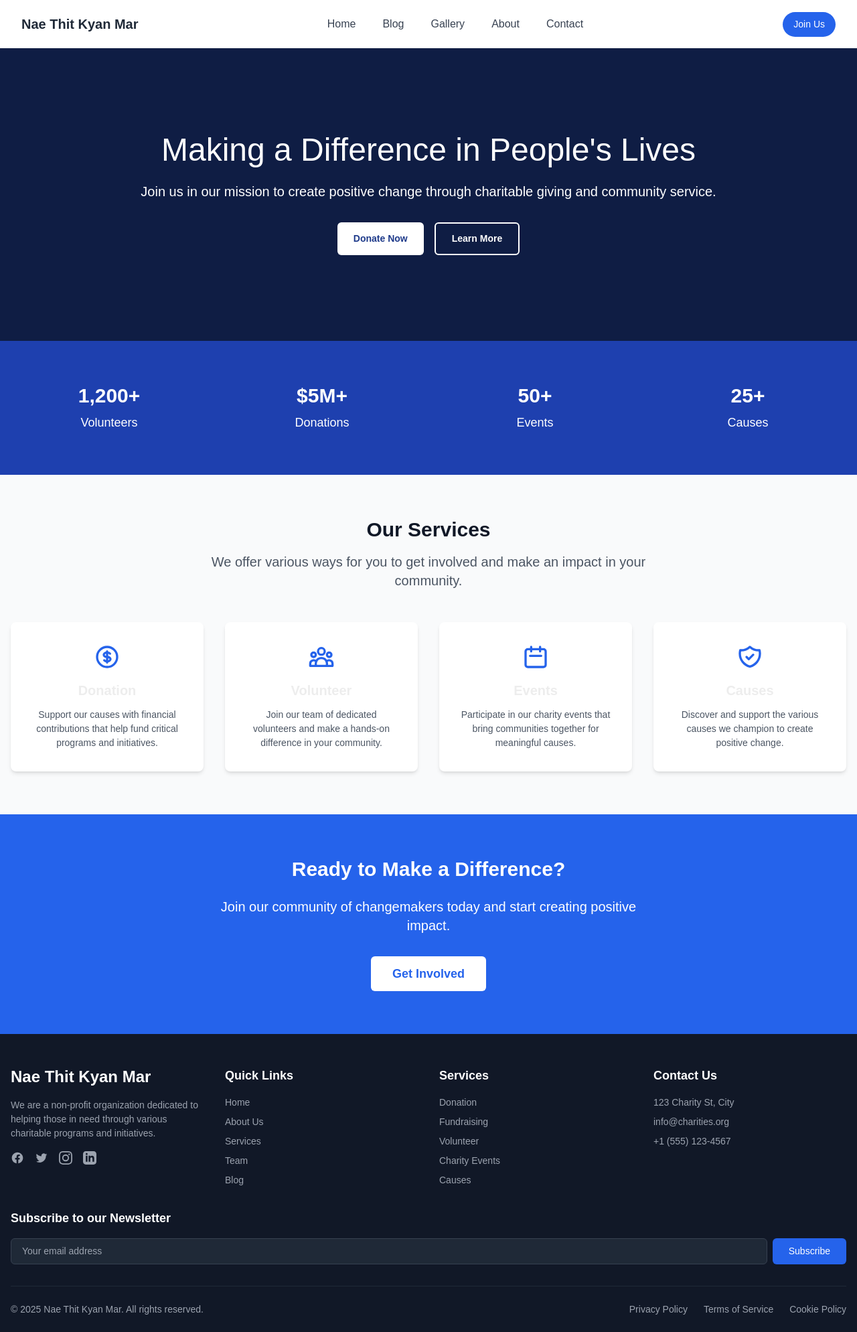
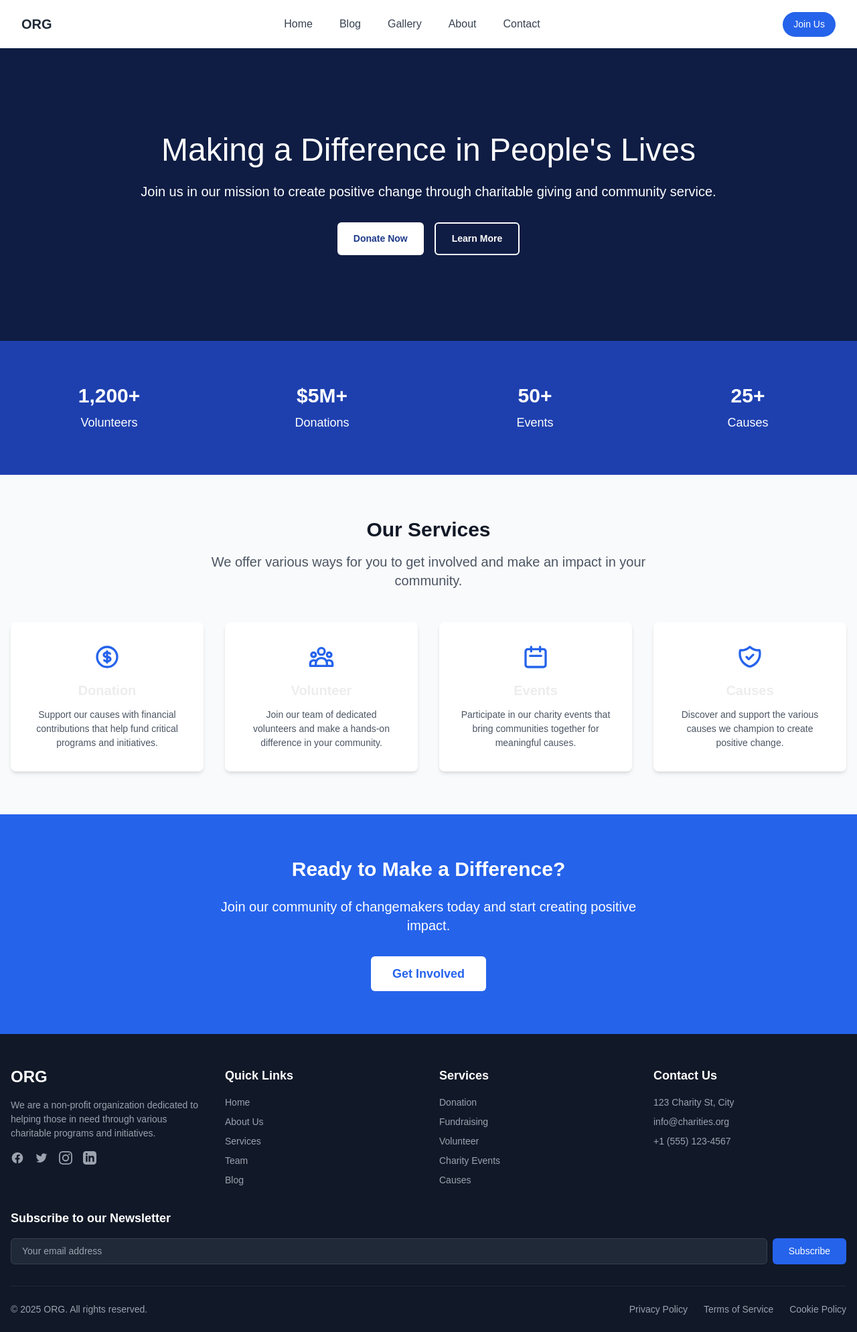
Before and after one commit to MgHtetMyatAung/nae-thit-client, a Next.js app: page / in a window 1280 px wide. Shown: the whole page at 67% size. Built offline with nearby package versions, Linux system fonts and the light colour scheme.

Commit message:
fix:change name

```diff
--- a/components/layout/Footer.tsx
+++ b/components/layout/Footer.tsx
@@ -51,7 +51,7 @@ export default function Footer() {
         <div className="grid grid-cols-2 lg:grid-cols-4 gap-8 mb-8">
           {/* About Section */}
           <div className=" col-span-2 lg:col-span-1">
-            <h3 className="text-2xl font-bold mb-4">Nae Thit Kyan Mar</h3>
+            <h3 className="text-2xl font-bold mb-4">ORG</h3>
             <p className="text-gray-400 mb-4">
               We are a non-profit organization dedicated to helping those in
               need through various charitable programs and initiatives.
@@ -120,7 +120,7 @@ export default function Footer() {
         {/* Bottom Footer */}
         <div className="flex flex-col md:flex-row justify-between items-center">
           <p className="text-gray-400 text-sm mb-4 md:mb-0">
-            © {new Date().getFullYear()} Nae Thit Kyan Mar. All rights reserved.
+            © {new Date().getFullYear()} ORG. All rights reserved.
           </p>
           <div className="flex space-x-6">
             <a
--- a/components/layout/header/Header.tsx
+++ b/components/layout/header/Header.tsx
@@ -70,7 +70,7 @@ export default function Header() {
             className="text-xl font-bold text-gray-800 cursor-pointer"
             onClick={() => router.push("/")}
           >
-            Nae Thit Kyan Mar
+            ORG
           </div>
 
           {/* Desktop Navigation */}
```
